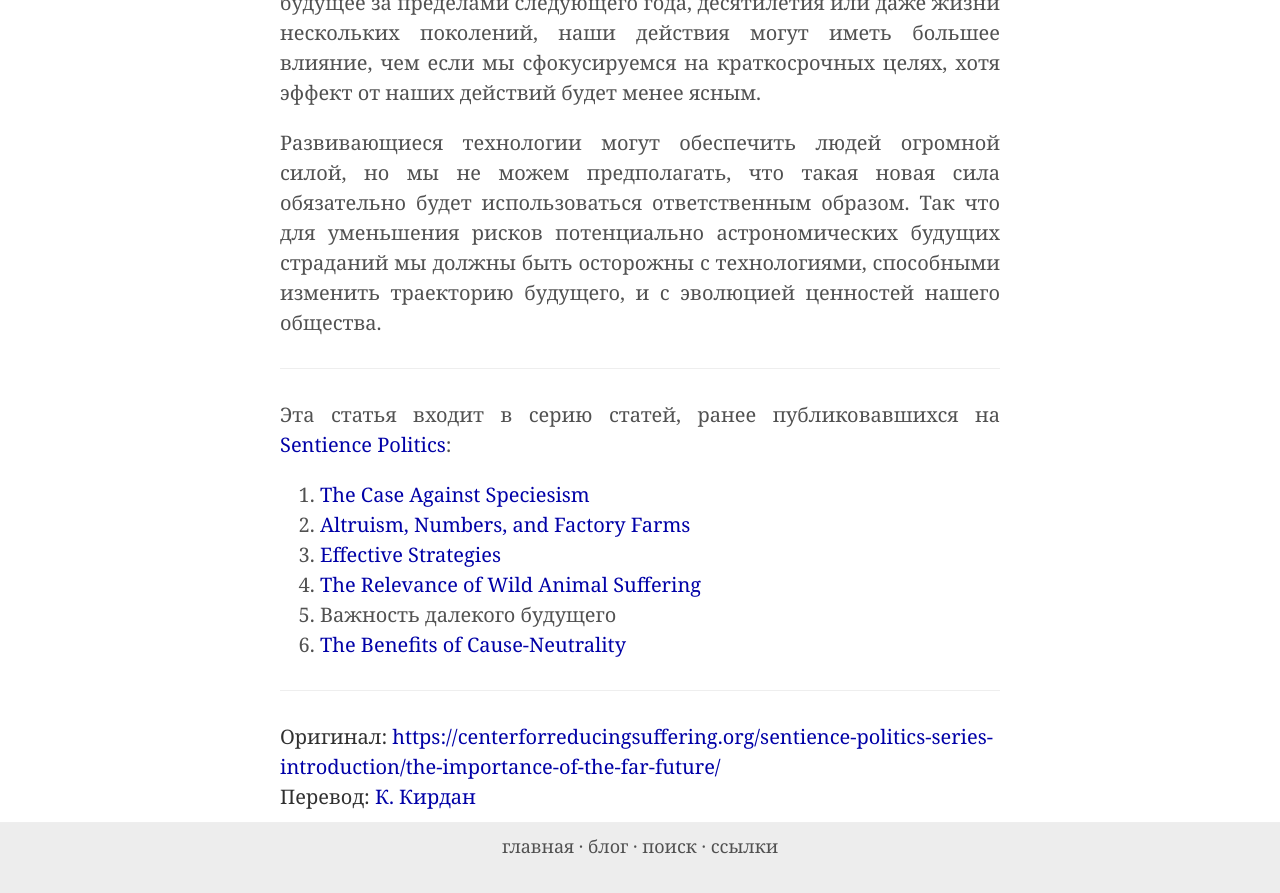
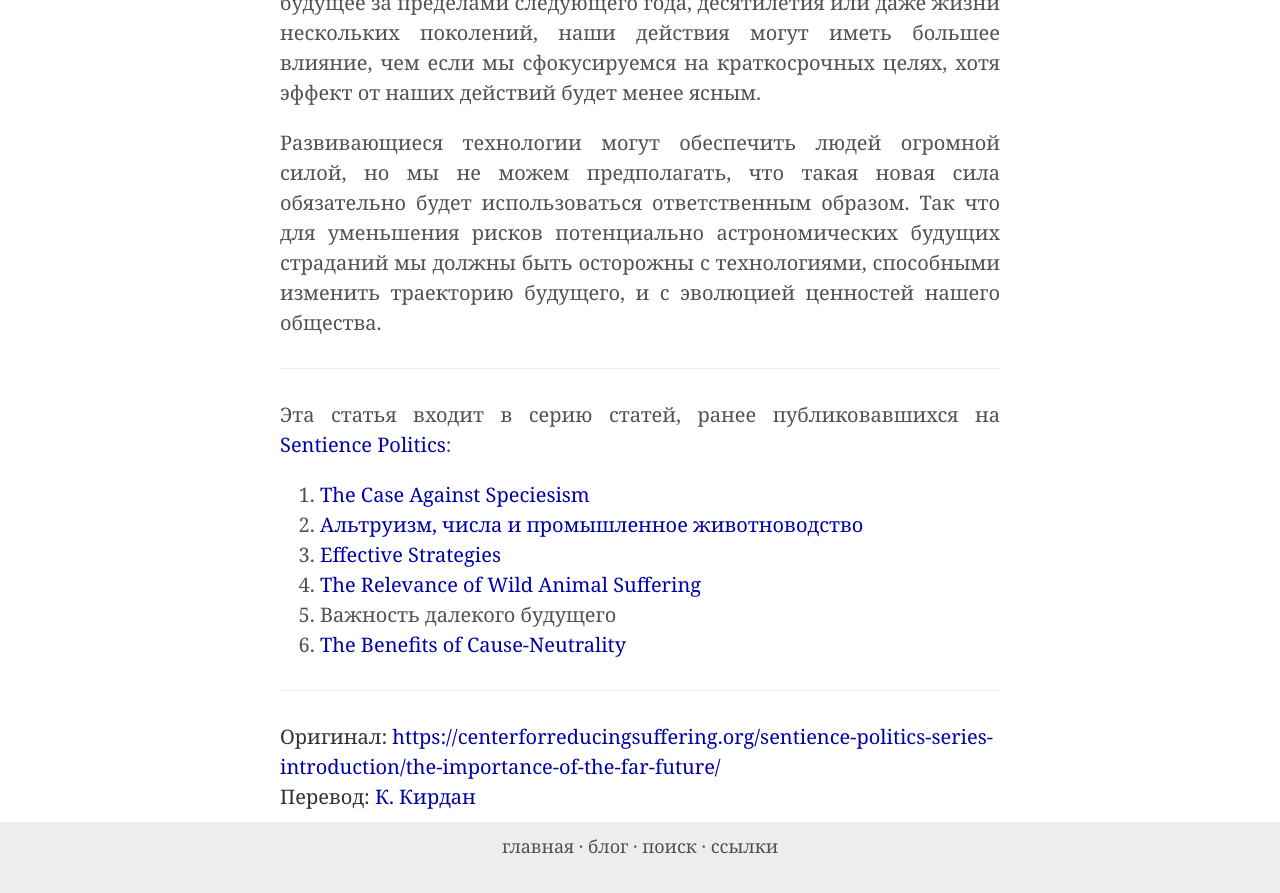
Before and after one commit to ReducingSuffering/reducingsuffering.github.io, a Jekyll site: the page built from _articles/tobias-baumann-the-importance-of-the-far-future.md, in a window 1280 px wide and 900 px high, scrolled down 5012 px. Shown: the top 893 px of the window. Built offline with Jekyll 4.4.1, drawn with Linux system fonts in a browser that asks for light colours.

Commit message:
Update tobias-baumann-the-importance-of-the-far-future.md

```diff
--- a/_articles/tobias-baumann-the-importance-of-the-far-future.md
+++ b/_articles/tobias-baumann-the-importance-of-the-far-future.md
@@ -51,7 +51,7 @@ preview_here: true
 Эта статья входит в серию статей, ранее публиковавшихся на [Sentience Politics](https://sentience-politics.org/):
 
 1. [The Case Against Speciesism](https://centerforreducingsuffering.org/sentience-politics-series-introduction/the-case-against-speciesism/)
-2. [Altruism, Numbers, and Factory Farms](https://centerforreducingsuffering.org/sentience-politics-series-introduction/altruism-numbers-and-factory-farms/)
+2. [Альтруизм, числа и промышленное животноводство](tobias-baumann-altruism-numbers-and-factory-farms.html)
 3. [Effective Strategies](https://centerforreducingsuffering.org/sentience-politics-series-introduction/effective-strategies-to-reduce-animal-suffering/)
 4. [The Relevance of Wild Animal Suffering](https://centerforreducingsuffering.org/sentience-politics-series-introduction/the-relevance-of-wild-animal-suffering/)
 5. Важность далекого будущего
```
